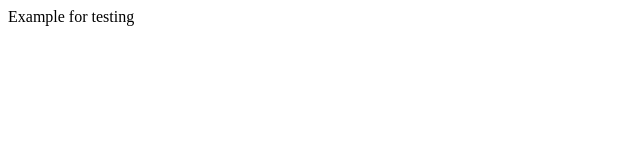
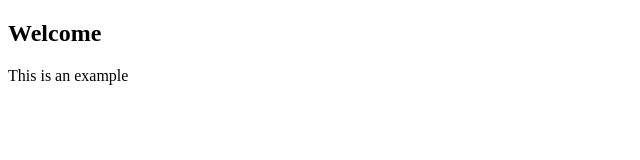
Before and after one commit to ankur6266/test, a plain HTML site: page exp1.html in a window 1280 px wide. Shown: the whole page, without its empty margins (0-640 px from the left). Drawn offline with Linux system fonts and the light colour scheme.

Commit message:
First change in body

```diff
--- a/exp1.html
+++ b/exp1.html
@@ -4,6 +4,7 @@
 	<title>Test</title>
 </head>
 <body>
-     Example for testing
+    <h2>Welcome</h2>
+    This is an example
 </body>
 </html>
```
